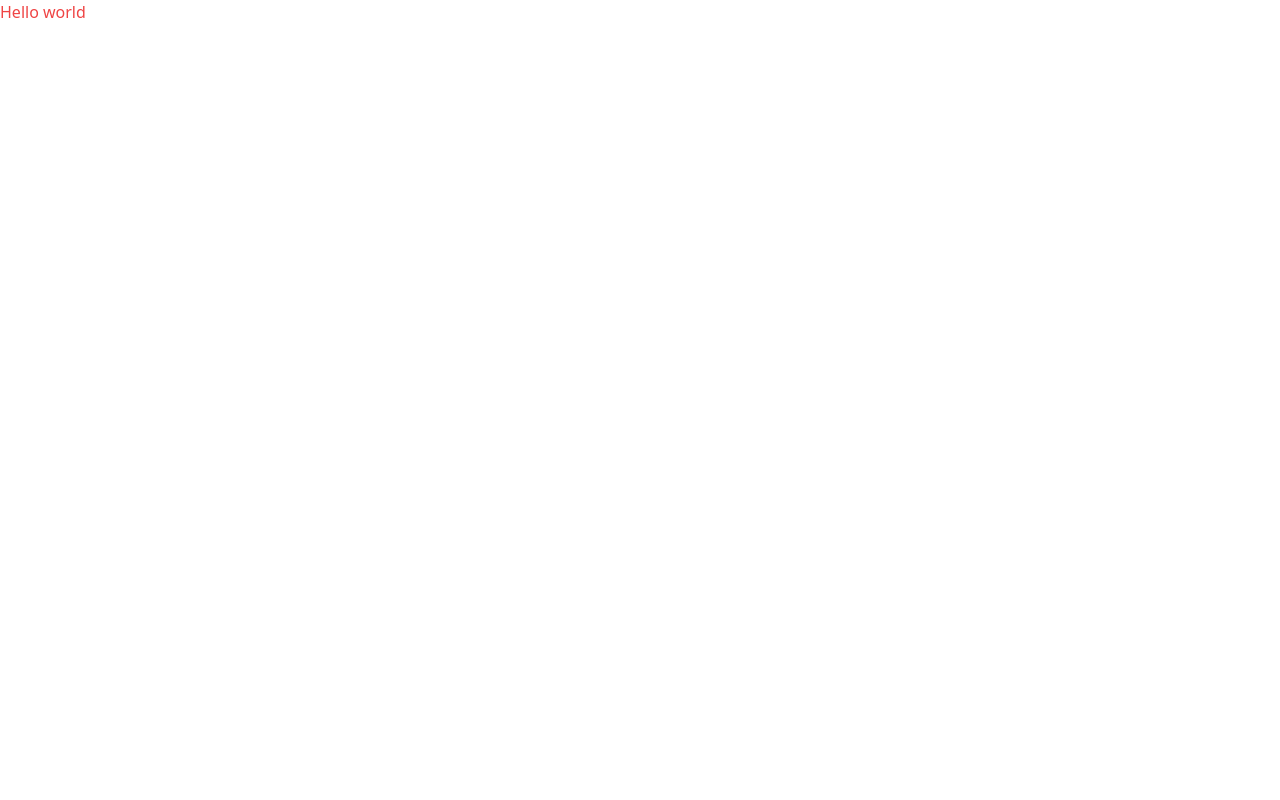
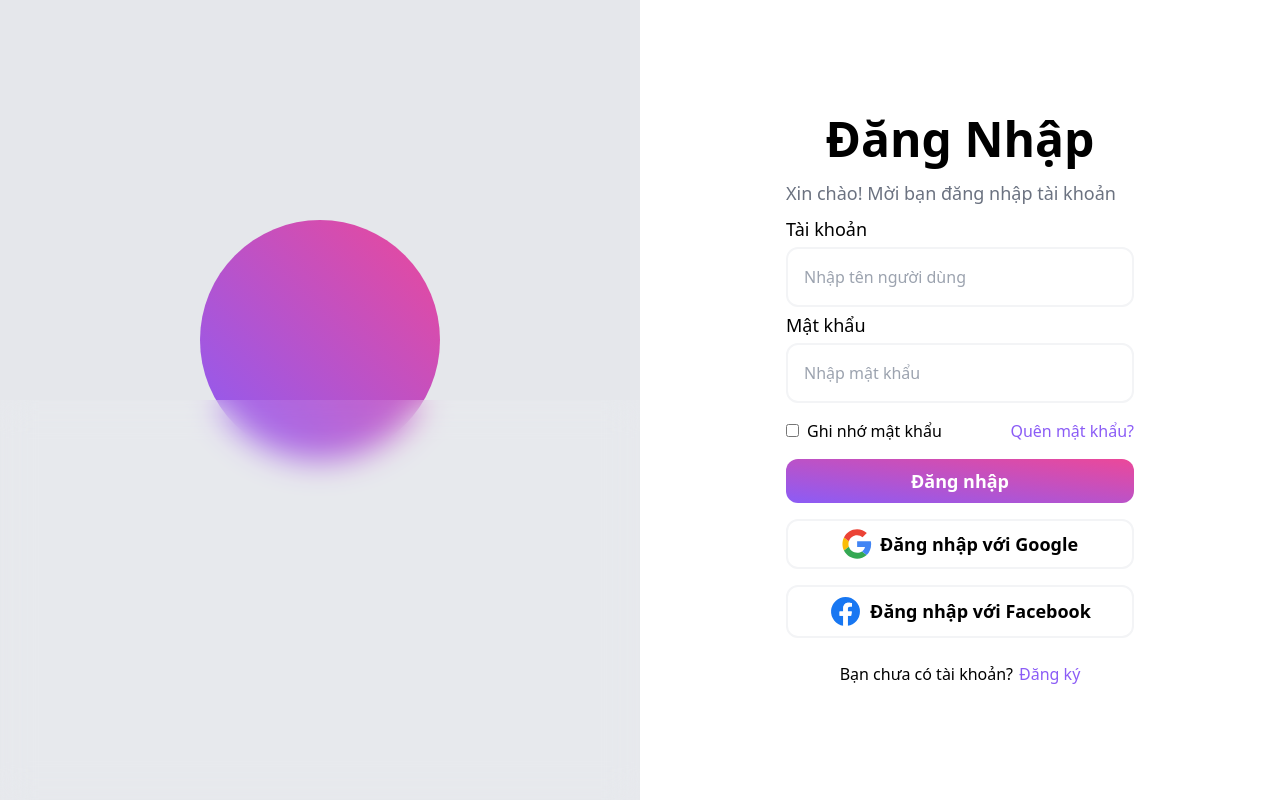
Before and after one commit to VihKag/Bookstore-Website, a React (Create React App) app in the folder fontend/: page / in a window 1280 px wide. Built offline with nearby package versions, Linux system fonts and the light colour scheme.

Commit message:
add 2 page login & signup

```diff
--- a/fontend/src/App.js
+++ b/fontend/src/App.js
@@ -1,14 +1,21 @@
-import './App.css';
-
+import React from "react";
+import "./App.css"; // Nếu bạn có các quy tắc CSS tùy chỉnh, hãy import chúng ở đây
+import LoginPage from "./pages/LoginPage";
+import SignupPage from "./pages/SignupPage";
 function App() {
   return (
-    <>
-      <div className="App">
-        <div className="test-tailwind text-red-500">
-          Hello world
-        </div>
+    <div className="flex w-full h-screen">
+      {/* Phần Form được đặt bên phải bằng cách sử dụng các lớp Tailwind */}
+      <div className="hidden relative lg:flex items-center justify-center h-full w-1/2 bg-gray-200">
+        <div className="w-60 h-60 bg-gradient-to-tr from-violet-500 to bg-pink-500 rounded-full animate-bounce" />
+        <div className="w-full h-1/2 absolute bottom-0 bg-white/10 backdrop-blur-lg"></div>
       </div>
-    </>
+      {/* Phần Form được đặt bên phải */}
+      <div className="w-full flex items-center justify-center lg:w-1/2">
+        <LoginPage />
+        {/* <SignupPage /> */}
+      </div>
+    </div>
   );
 }
 
--- /dev/null
+++ b/fontend/src/pages/LoginPage.js
@@ -0,0 +1,114 @@
+import * as React from "react";
+export default function LoginPage() {
+  return (
+    <div className="bg-white px-10 py-20 rounded-3xl border-1 border-gray">
+      <h1 className="text-5xl font-semibold text-center">Đăng Nhập</h1>
+      <p className="font-medium text-lg text-gray-500 mt-4 ">
+        Xin chào! Mời bạn đăng nhập tài khoản
+      </p>
+      <div className="mt-2">
+        <div>
+          <label className="text-lg font-medium">Tài khoản</label>
+          <input
+            className="w-full border-2 border-gray-100 rounded-xl p-4 mt-1 mb-1 bg-transparent"
+            placeholder="Nhập tên người dùng"
+          />
+        </div>
+        <div classname="mt-2">
+          <label className="text-lg font-medium">Mật khẩu</label>
+          <input
+            className="w-full border-2 border-gray-100 rounded-xl p-4 mt-1 bg-transparent"
+            placeholder="Nhập mật khẩu"
+            type="password"
+          />
+        </div>
+        <div className="mt-4 flex justify-between items-center">
+          <div>
+            <input type="checkbox" id="remember" />
+            <label className="ml-2 font-medium text-base" for="remember">
+              Ghi nhớ mật khẩu
+            </label>
+          </div>
+          <button className="font-medium text-base text-violet-500 hover:underline hover:scale-[1.03]">
+            Quên mật khẩu?
+          </button>
+        </div>
+        <div className="mt-4 flex flex-col gap-y-4">
+          <button className="active:scale-[.98] active:duration-75 hover:scale-[1.03] ease-in-out transition-all py-2 rounded-xl bg-gradient-to-tr from-violet-500 to bg-pink-500 text-white text-lg font-bold">
+            Đăng nhập
+          </button>
+          <button className="flex justify-center items-center rounded-xl py-2 border-2 border-gray-100 items-center gap-2 active:scale-[.98] active:duration-75 hover:scale-[1.03] ease-in-out transition-all text-lg font-semibold">
+            <svg
+              width="30px"
+              height="30px"
+              viewBox="-0.5 0 48 48"
+              version="1.1"
+              xmlns="http://www.w3.org/2000/svg"
+            >
+              <title>Google-color</title>
+              <desc>Created with Sketch.</desc>
+              <g
+                id="Icons"
+                stroke="none"
+                stroke-width="1"
+                fill="none"
+                fill-rule="evenodd"
+              >
+                <g id="Color-" transform="translate(-401.000000, -860.000000)">
+                  <g id="Google" transform="translate(401.000000, 860.000000)">
+                    <path
+                      d="M9.82727273,24 C9.82727273,22.4757333 10.0804318,21.0144 10.5322727,19.6437333 L2.62345455,13.6042667 C1.08206818,16.7338667 0.213636364,20.2602667 0.213636364,24 C0.213636364,27.7365333 1.081,31.2608 2.62025,34.3882667 L10.5247955,28.3370667 C10.0772273,26.9728 9.82727273,25.5168 9.82727273,24"
+                      id="Fill-1"
+                      fill="#FBBC05"
+                    ></path>
+                    <path
+                      d="M23.7136364,10.1333333 C27.025,10.1333333 30.0159091,11.3066667 32.3659091,13.2266667 L39.2022727,6.4 C35.0363636,2.77333333 29.6954545,0.533333333 23.7136364,0.533333333 C14.4268636,0.533333333 6.44540909,5.84426667 2.62345455,13.6042667 L10.5322727,19.6437333 C12.3545909,14.112 17.5491591,10.1333333 23.7136364,10.1333333"
+                      id="Fill-2"
+                      fill="#EB4335"
+                    ></path>
+                    <path
+                      d="M23.7136364,37.8666667 C17.5491591,37.8666667 12.3545909,33.888 10.5322727,28.3562667 L2.62345455,34.3946667 C6.44540909,42.1557333 14.4268636,47.4666667 23.7136364,47.4666667 C29.4455,47.4666667 34.9177955,45.4314667 39.0249545,41.6181333 L31.5177727,35.8144 C29.3995682,37.1488 26.7323182,37.8666667 23.7136364,37.8666667"
+                      id="Fill-3"
+                      fill="#34A853"
+                    ></path>
+                    <path
+                      d="M46.1454545,24 C46.1454545,22.6133333 45.9318182,21.12 45.6113636,19.7333333 L23.7136364,19.7333333 L23.7136364,28.8 L36.3181818,28.8 C35.6879545,31.8912 33.9724545,34.2677333 31.5177727,35.8144 L39.0249545,41.6181333 C43.3393409,37.6138667 46.1454545,31.6490667 46.1454545,24"
+                      id="Fill-4"
+                      fill="#4285F4"
+                    ></path>
+                  </g>
+                </g>
+              </g>
+            </svg>
+            Đăng nhập với Google
+          </button>
+          <button className="flex justify-center items-center rounded-xl py-2 border-2 border-gray-100 items-center gap-2 active:scale-[.98] active:duration-75 hover:scale-[1.03] ease-in-out transition-all text-lg font-semibold">
+            <svg
+              width="33px"
+              height="33px"
+              viewBox="0 0 16 16"
+              xmlns="http://www.w3.org/2000/svg"
+              fill="none"
+            >
+              <path
+                fill="#1877F2"
+                d="M15 8a7 7 0 00-7-7 7 7 0 00-1.094 13.915v-4.892H5.13V8h1.777V6.458c0-1.754 1.045-2.724 2.644-2.724.766 0 1.567.137 1.567.137v1.723h-.883c-.87 0-1.14.54-1.14 1.093V8h1.941l-.31 2.023H9.094v4.892A7.001 7.001 0 0015 8z"
+              />
+              <path
+                fill="#ffffff"
+                d="M10.725 10.023L11.035 8H9.094V6.687c0-.553.27-1.093 1.14-1.093h.883V3.87s-.801-.137-1.567-.137c-1.6 0-2.644.97-2.644 2.724V8H5.13v2.023h1.777v4.892a7.037 7.037 0 002.188 0v-4.892h1.63z"
+              />
+            </svg>
+            Đăng nhập với Facebook
+          </button>
+        </div>
+        <div className="mt-6 flex justify-center items-center">
+          <p className="font-medium text-base">Bạn chưa có tài khoản? </p>
+          <button className="font-medium text-base text-violet-500 hover:underline hover:scale-[1.03] ml-1.5">
+            Đăng ký
+          </button>
+        </div>
+      </div>
+    </div>
+  );
+}
--- /dev/null
+++ b/fontend/src/pages/SignupPage.js
@@ -0,0 +1,65 @@
+import * as React from "react";
+export default function SignupPage() {
+  return (
+    <div className="bg-white px-10 py-20 rounded-3xl border-1 border-gray">
+      <h1 className="text-5xl font-semibold text-center">Đăng Ký</h1>
+      <p className=" text-center font-medium text-lg text-gray-500 mt-4 ">
+        Xin chào! Mời bạn đăng ký tài khoản
+      </p>
+      <div className="mt-2">
+        <div>
+          <label className="text-lg font-medium">Tài khoản</label>
+          <input
+            className="w-full border-2 border-gray-100 rounded-xl p-4 mt-1 mb-1 bg-transparent"
+            placeholder="Nhập tên người dùng"
+          />
+        </div>
+        <div>
+          <label className="text-lg font-medium">Số điện thoại</label>
+          <input
+            className="w-full border-2 border-gray-100 rounded-xl p-4 mt-1 mb-1 bg-transparent"
+            placeholder="Nhập số điện thoại"
+          />
+        </div>
+        <div classname="mt-2">
+          <label className="text-lg font-medium">Mật khẩu</label>
+          <input
+            className="w-full border-2 border-gray-100 rounded-xl p-4 mt-1 bg-transparent"
+            placeholder="Nhập mật khẩu"
+            type="password"
+          />
+        </div>
+        <div classname="mt-2">
+          <label className="text-lg font-medium">Xác nhận mật khẩu</label>
+          <input
+            className="w-full border-2 border-gray-100 rounded-xl p-4 mt-1 bg-transparent"
+            placeholder="Nhập lại mật khẩu"
+            type="password"
+          />
+        </div>
+        <div className="mt-4 flex justify-between items-center">
+          <div>
+            <input type="checkbox" id="remember" />
+            <label className="ml-2 font-medium text-base" for="remember">
+              Tôi đồng ý với các điều khoản
+            </label>
+          </div>
+          {/* <button className="font-medium text-base text-violet-500 hover:underline hover:scale-[1.03]">
+            Quên mật khẩu?
+          </button> */}
+        </div>
+        <div className="mt-6 flex flex-col gap-y-4">
+          <button className="active:scale-[.98] active:duration-75 hover:scale-[1.03] ease-in-out transition-all py-2 rounded-xl bg-gradient-to-tr from-violet-500 to bg-pink-500 text-white text-lg font-bold">
+            Xác nhận
+          </button>
+        </div>
+        <div className="mt-6 flex justify-center items-center">
+          <p className="font-medium text-base">Bạn đã có tài khoản? </p>
+          <button className="font-medium text-base text-violet-500 hover:underline hover:scale-[1.03] ml-1.5">
+            Đăng nhập
+          </button>
+        </div>
+      </div>
+    </div>
+  );
+}
```
